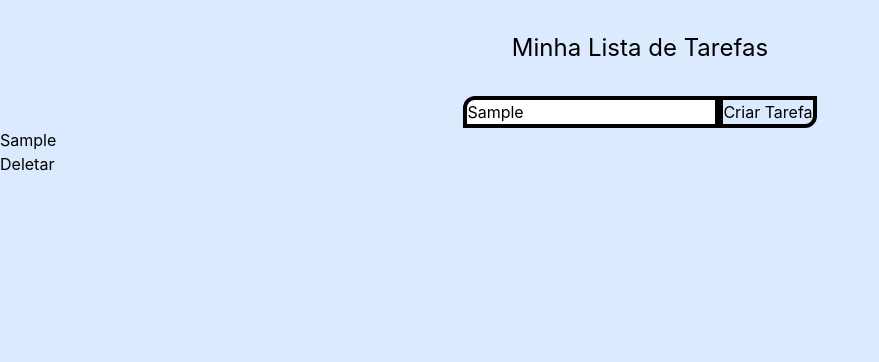
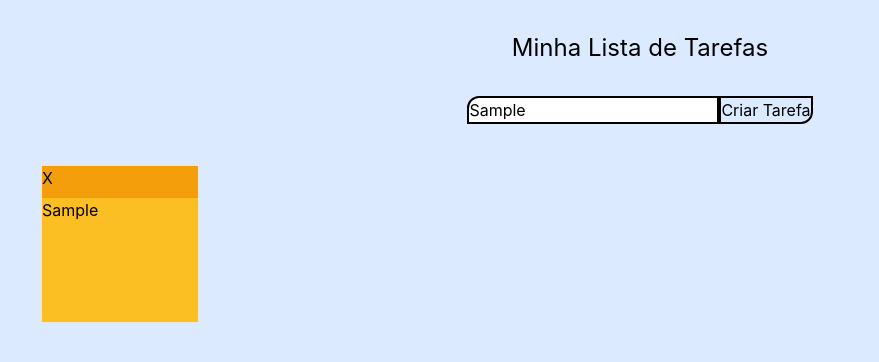
Before and after one commit to rcalvs/Sticky-Notes, a React (Create React App) app: page / in a window 1280 px wide. Both pictures are taken after typing "Sample" into the empty fields and a click on the button "Criar Tarefa". Shown: the top 362 px of the page, without its empty margins (0-879 px from the left). Built offline with nearby package versions, Linux system fonts and the light colour scheme.

Commit message:
Flex Sticks

```diff
--- a/src/Task.jsx
+++ b/src/Task.jsx
@@ -2,7 +2,7 @@ import React from 'react';
 import './ToDo.css';
 
 function Task(props) {
-  const { deleteTask, completeTask } = props;
+  const { deleteTask } = props;
   // const [edit, setEdit] = useState({
   //   id: null,
   //   value: ''
@@ -23,15 +23,23 @@ function Task(props) {
   }
 
   return (
-    <div>
+    <div className="flex m-8">
       {props.todos.map((todo) => (
-        <div key={todo.key} >
-        <h3>
-          {todo.text}
-        </h3>
-          <button onClick={() => (deleteTask(todo.key))} >Deletar</button>
-          {/* <button onClick={() => (submitUpdate(todo.key))} >Editar</button> */}
+        <div
+          className="container m-2 w-40 h-40 bg-yellow-400 border-2"
+          key={todo.key}
+        >
+          <div className="container w-38 h-8 bg-yellow-500">
+            <button onClick={() => (deleteTask(todo.key))} >X</button>
+          </div>
+          <h3>
+            {todo.text}
+          </h3>
+            {/* <button onClick={() => (submitUpdate(todo.key))} >Editar</button> */}
 
+            {/* <div className="w-11 overflow-hidden inline-block bottom-0 right-0">
+              <div className=" h-24 bg-black rotate-45 transform origin-bottom-left"></div>
+            </div> */}
         </div>
       ))}
     </div>
--- a/src/ToDo.jsx
+++ b/src/ToDo.jsx
@@ -50,12 +50,12 @@ const deleteTask = (key) => {
         className="flex m-auto justify-center"
         onSubmit={submitTask}>
         <input
-          className="border-4 border-black rounded-tl-xl"
+          className="border-2 border-black rounded-tl-xl"
           type="text"
           onChange={addTask}
         />
         <button
-          className="border-4 border-black rounded-br-xl"
+          className="border-2 border-black rounded-br-xl"
         >
           Criar Tarefa
         </button>
```
